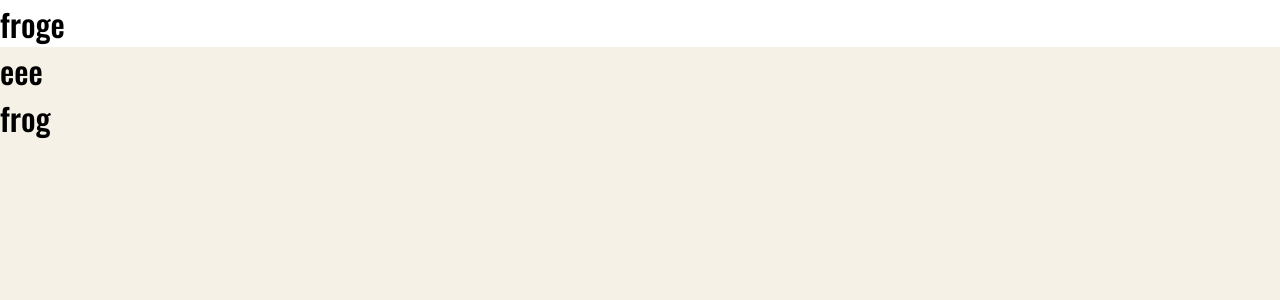
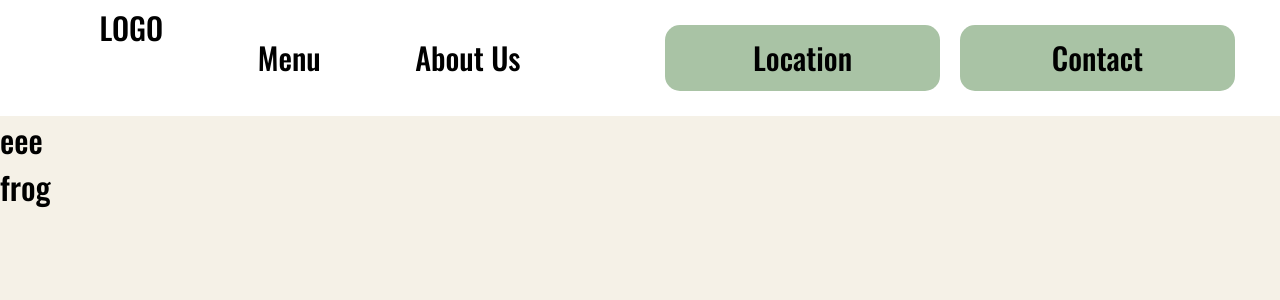
Before and after one commit to amukh1/WebmasterTSA, a React (Vite) app: page / in a window 1280 px wide. Shown: the top 300 px of the page. Built offline with nearby package versions, Linux system fonts and the light colour scheme.

Commit message:
nav_bar_update

```diff
--- a/src/Nav.css
+++ b/src/Nav.css
@@ -1,7 +1,40 @@
+@import url('https://fonts.googleapis.com/css2?family=Oswald:wght@500&display=swap');
+
 .bar {
     background-color: white;
     margin:0;
-    padding:0;
+    padding:0px;
     width:100%;
     color:black;
-  }
+    display:flex;
+    flex-direction: row;
+    justify-content: space-between;
+    font-size: 1.9rem;
+}
+
+.bar1 {
+  padding:5px;
+  display:flex;
+  flex-direction: row;
+  background-color: white;
+  width:50%;
+  justify-content: space-evenly;
+}
+
+.bar2 {
+  padding:25px;
+  display:flex;
+  flex-direction: row;
+  background-color: white;
+  width:50%;
+  justify-content: space-evenly;
+}
+
+button {
+  border:none;
+  border-radius: 15px;
+  width:45%;
+  font-size: 1.9rem;
+  font-family: 'Oswald', sans-serif;
+  background-color: #A9C3A5;
+}
--- a/src/Navbar.jsx
+++ b/src/Navbar.jsx
@@ -4,10 +4,20 @@ import {
     useLocation
 } from "react-router-dom";
 
-import { useEffect, useState, useRef } from "react";
+import { useEffect, useState, useRef, button } from "react";
 
 export function Nav(props) {
     return <div>
-        <div className="bar">froge</div>
+        <div className="bar">
+            <div className="bar1">
+                <div>LOGO</div>
+                <p>Menu</p>
+                <p>About Us</p>
+            </div>
+            <div className="bar2">
+                <button>Location</button>
+                <button>Contact</button>
+            </div>
+        </div>
     </div>
 }
```
